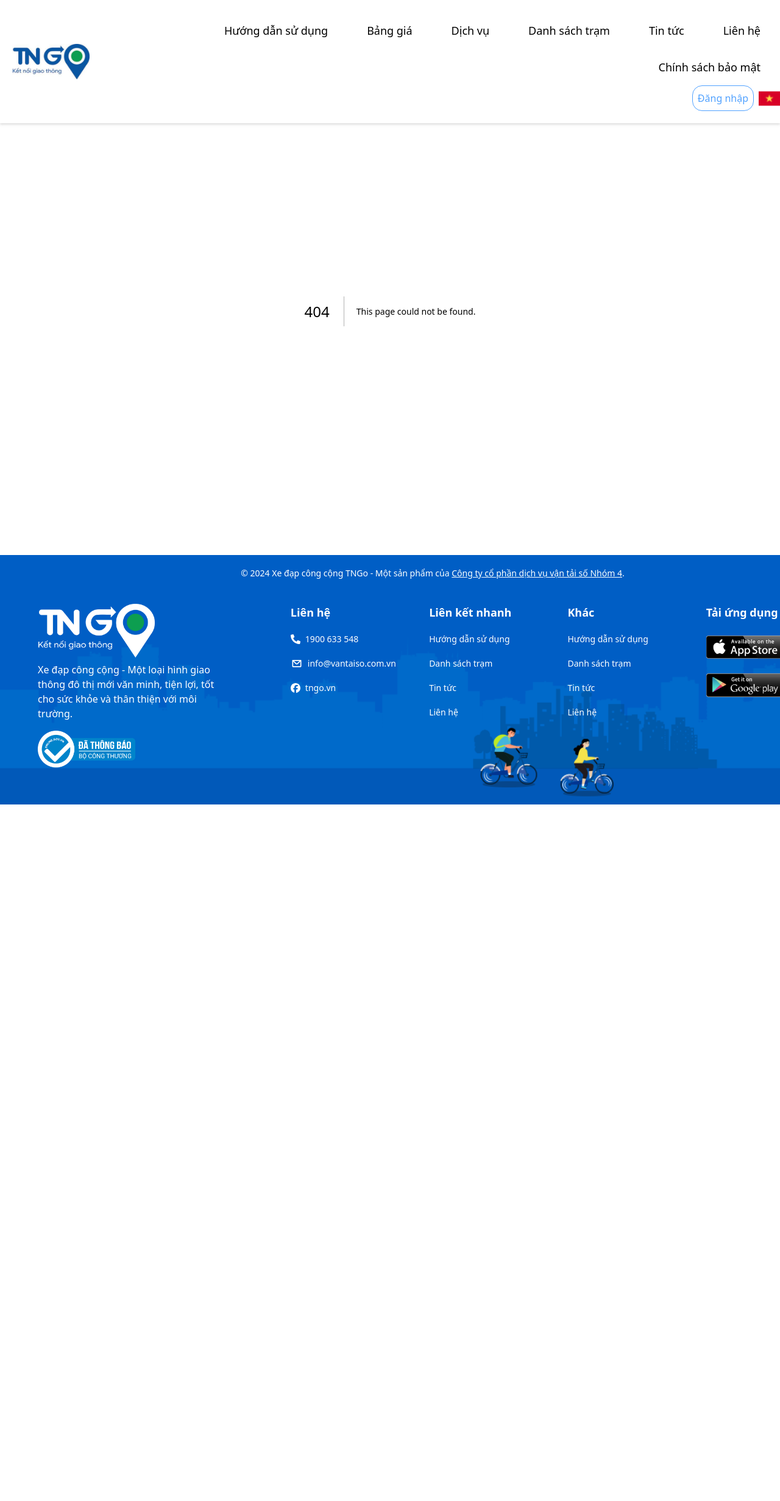
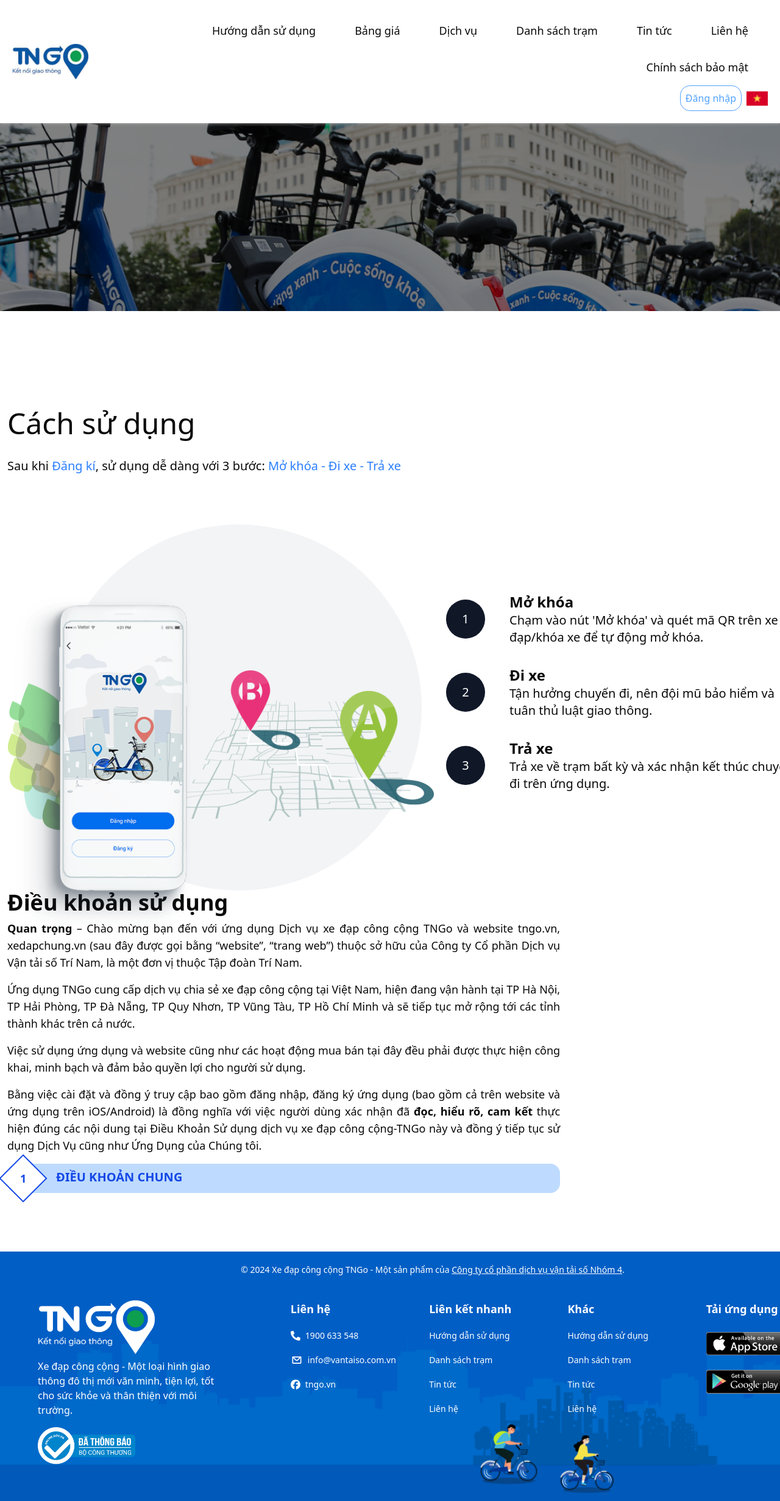
Before and after one commit to thzinhIT/HTGTTM, a Next.js app in the folder bikerental/: page /usermanual in a window 1280 px wide. Before the commit this address had no page. Shown: the top 2461 px of the page at 61% size. Before the commit the page ends 1319 px from the top, so only its background shows below. Built offline with nearby package versions, Linux system fonts and the light colour scheme.

Commit message:
hoàn thành trang chủ , đang làm trang hướng dẫn sử dụng

```diff
--- a/bikerental/src/app/header/page.js
+++ b/bikerental/src/app/header/page.js
@@ -7,7 +7,7 @@
   return (
     <>
       <div className=" ">
-        <div className="flex justify-between items-center py-5 gap-2 fixed  left-0 top-0 z-50 bg-white w-full shadow-[0px_2px_4px_0px_#b6b6b680] ">
+        <div className="flex justify-between items-center py-5 gap-2 fixed  left-0 top-0 z-50 bg-white w-full shadow-[0px_2px_4px_0px_#b6b6b680] pr-5 ">
           <div className="flex-shirk-0 pl-5">
             <Image src={logo} alt="logo" width={152} height={70} />
           </div>
--- /dev/null
+++ b/bikerental/src/app/moment.js
@@ -0,0 +1,60 @@
+"use client";
+import React, { useState } from "react";
+import Image from "next/image";
+
+const Moment = () => {
+  const [image, setImg] = useState([
+    { img: "https://tngo.vn/Data/Khoang%20khac%20TNGo%20(1).png" },
+    { img: "https://tngo.vn/Data/Khoang%20khac%20TNGo%20(11).png" },
+    { img: "https://tngo.vn/Data/Khoang%20khac%20TNGo%20(7).png" },
+    { img: "https://tngo.vn/Data/Khoang%20khac%20TNGo%20(12).png" },
+    { img: "https://tngo.vn/Data/Khoang%20khac%20TNGo%20(4).png" },
+    { img: "https://tngo.vn/Data/Khoang%20khac%20TNGo%20(8).png" },
+    { img: "https://tngo.vn/image/Rectangle%20628.jpg" },
+    { img: "https://tngo.vn/Data/Khoang%20khac%20TNGo%20(9).png" },
+    { img: "https://tngo.vn/Data/Khoang%20khac%20TNGo%20(6).png" },
+    { img: "https://tngo.vn/image/Rectangle%20632.jpg" },
+    { img: "https://tngo.vn/Data/Khoang%20khac%20TNGo%20(10).png" },
+    { img: "https://tngo.vn/image/Rectangle%20633.jpg" },
+  ]);
+  return (
+    <>
+      <div className="w-[1320px] mx-auto py-12 mb-24">
+        <div>
+          <h2 className="text-center text-5xl font-semibold mb-24">
+            Khoảng khắc TnGO
+          </h2>
+        </div>
+        <div>
+          {" "}
+          <div className=" flex  flex-wrap gap-5">
+            {image.length > 0 ? (
+              image.map((item, index) => {
+                return (
+                  <div
+                    className="relative w-[32%] mb-1"
+                    style={{
+                      height: "auto",
+                      minHeight: "260px",
+                      maxWidth: "100%",
+                    }}
+                    key={index + "vinh"}
+                  >
+                    <Image src={item.img} alt="ảnh" fill objectFit="cover" />
+                  </div>
+                );
+              })
+            ) : (
+              <div>không có ảnh</div>
+            )}
+          </div>
+        </div>
+
+        <div></div>
+      </div>
+      <div></div>
+    </>
+  );
+};
+
+export default Moment;
--- a/bikerental/src/app/news.js
+++ b/bikerental/src/app/news.js
@@ -1,13 +1,14 @@
 "use client";
 import React, { useState } from "react";
 import Image from "next/image";
+import Link from "next/link";
 
 const News = () => {
   const [data, setData] = useState([
     {
       logo: "https://tngo.vn/Data/Logo-NhanDan%20(3).png",
       img: "https://tngo.vn/Data/edit-16-16941651063501736088332.png",
-      title: "Sớm nhân rộng mô hình xe đạp công cộng",
+      title: "Sớm nhân rộng mô hình xe đạp công cộng  ",
     },
     {
       logo: "https://tngo.vn/Data/Vietnam_Television_logo_from_2013.svg.png",
@@ -49,7 +50,7 @@
   ]);
   return (
     <>
-      <div className="bg-[#F4F4FA] ">
+      <div className="bg-[#F4F4FA] mb-12 ">
         <div className="w-[1320px] mx-auto py-12">
           <div>
             <h3 className="text-center text-5xl text-black font-semibold mb-12">
@@ -63,7 +64,7 @@
                 data.map((item, index) => {
                   return (
                     <div
-                      className="flex flex-col w-[25%] px-3"
+                      className="flex flex-col w-[25%] px-3 gap-2s"
                       key={index + "vinh"}
                     >
                       <div>
@@ -88,9 +89,18 @@
                         layout="intrinsic"
                         width={306}
                         height={204}
-                        style={{ width: "100%", height: "auto" }}
+                        style={{
+                          width: "100%",
+                          height: "auto",
+                          objectFit: "contain",
+                        }}
                       />
-                      <p className=" text-black pt-2 pb-6">{item.title}</p>
+                      <div className="min-h-20">
+                        {/* <Link hr>  {item.title}</Link> */}
+                        <p className=" text-black pt-2 pb-6 flex-shrink-0">
+                          {item.title}
+                        </p>
+                      </div>
                     </div>
                   );
                 })}
--- a/bikerental/src/app/page.js
+++ b/bikerental/src/app/page.js
@@ -7,7 +7,7 @@
 import Howuse from "./how-to-use";
 import TransactionTable from "./transaction-table";
 import News from "./news";
-
+import Moment from "./moment";
 export default function Home() {
   return (
     <>
@@ -154,8 +154,7 @@
         </div>
       </div>
       <News />
-
-      <div className="h-[1000px]"></div>
+      <Moment />
     </>
   );
 }
--- /dev/null
+++ b/bikerental/src/app/usermanual/content.js
@@ -0,0 +1,56 @@
+import React from "react";
+
+const Content = () => {
+  return (
+    <>
+      <div className="mt-2 w-[70%] text-justify">
+        <div className="">
+          {" "}
+          <p className="mb-4 text-lg ">
+            <b>Quan trọng</b> – Chào mừng bạn đến với ứng dụng Dịch vụ xe đạp
+            công cộng TNGo và website tngo.vn, xedapchung.vn (sau đây được gọi
+            bằng “website”, “trang web”) thuộc sở hữu của Công ty Cổ phần Dịch
+            vụ Vận tải số Trí Nam, là một đơn vị thuộc Tập đoàn Trí Nam.
+          </p>
+          <p className="mb-4 text-lg">
+            Ứng dụng TNGo cung cấp dịch vụ chia sẻ xe đạp công cộng tại Việt
+            Nam, hiện đang vận hành tại TP Hà Nội, TP Hải Phòng, TP Đà Nẵng, TP
+            Quy Nhơn, TP Vũng Tàu, TP Hồ Chí Minh và sẽ tiếp tục mở rộng tới các
+            tỉnh thành khác trên cả nước.
+          </p>
+          <p className="mb-4 text-lg">
+            Việc sử dụng ứng dụng và website cũng như các hoạt động mua bán tại
+            đây đều phải được thực hiện công khai, minh bạch và đảm bảo quyền
+            lợi cho người sử dụng.
+          </p>
+          <p className="mb-4 text-lg">
+            Bằng việc cài đặt và đồng ý truy cập bao gồm đăng nhập, đăng ký ứng
+            dụng (bao gồm cả trên website và ứng dụng trên iOS/Android) là đồng
+            nghĩa với việc người dùng xác nhận đã <b>đọc, hiểu rõ, cam kết</b>{" "}
+            thực hiện đúng các nội dung tại Điều Khoản Sử dụng dịch vụ xe đạp
+            công cộng-TNGo này và đồng ý tiếp tục sử dụng Dịch Vụ cũng như Ứng
+            Dụng của Chúng tôi.
+          </p>
+        </div>
+
+        {/* phần 1 */}
+        <div>
+          <div className="relative  ">
+            <div className="w-14 h-14 border-2 border-blue-700 rotate-45 flex items-center justify-center absolute z-10 bg-white -top-1 -left-0.5">
+              <p className="-rotate-45 text-blue-700 font-bold text-lg">1</p>
+            </div>
+            <div className="bg-blue-200 rounded-2xl pl-20  ">
+              {" "}
+              <h2 className="  text-xl pt-2 pb-3 text-blue-700 uppercase font-semibold">
+                Điều khoản chung
+              </h2>
+            </div>
+          </div>
+        </div>
+      </div>
+      <div></div>
+    </>
+  );
+};
+
+export default Content;
--- /dev/null
+++ b/bikerental/src/app/usermanual/page.js
@@ -0,0 +1,51 @@
+import React from "react";
+import avatar from "../../../public/assets/img/banner-user-manual.jpg";
+import Image from "next/image";
+import Howuse from "../how-to-use";
+import Content from "./content";
+const page = () => {
+  return (
+    <>
+      <div className="">
+        {" "}
+        <div className="min-h-[400px] relative  bg-black">
+          <Image
+            src={avatar}
+            alt="ảnh"
+            fill
+            objectFit="cover"
+            className="opacity-50"
+          />
+        </div>
+      </div>
+
+      <div className="w-[1320px] mx-auto my-12 py-12">
+        <div className="px-3">
+          <div>
+            <h2 className="text-5xl mt-16 ">Cách sử dụng</h2>
+            <p className="my-8 text-xl">
+              Sau khi <span className="text-blue-500">Đăng kí</span>, sử dụng dễ
+              dàng với 3 bước:{" "}
+              <span className="text-blue-500">Mở khóa - Đi xe - Trả xe</span>
+            </p>
+            <Howuse />
+          </div>
+
+          <div>
+            <h2 className="text-4xl font-semibold">Điều khoản sử dụng</h2>
+            <div>
+              {/* vế trái */}
+              <div>
+                <Content />
+              </div>
+              {/* vế phải */}
+              <div></div>
+            </div>
+          </div>
+        </div>
+      </div>
+    </>
+  );
+};
+
+export default page;
```
Also changed, not shown: bikerental/public/assets/img/banner-user-manual.jpg (added).
